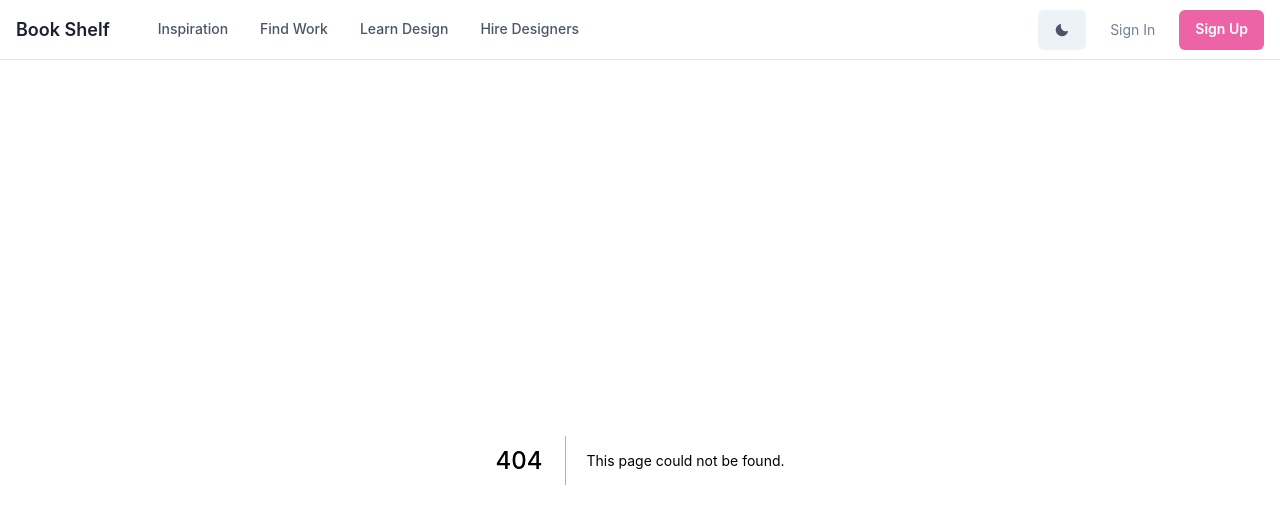
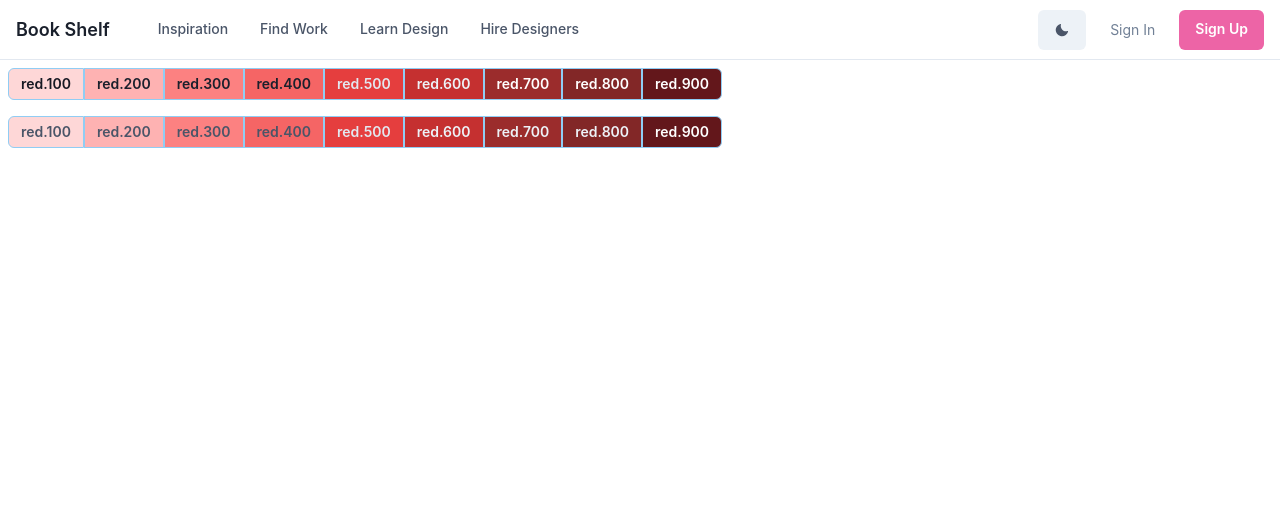
Before and after one commit to no-yan/bookshelf, a Next.js app: page /sandbox in a window 1280 px wide. Before the commit this address had no page. Shown: the top 508 px of the page. Built offline with nearby package versions, Linux system fonts and the light colour scheme.

Commit message:
button version

```diff
--- /dev/null
+++ b/components/ColorButton.tsx
@@ -0,0 +1,99 @@
+import { Flex, HStack } from '@chakra-ui/layout';
+import { Button, chakra } from '@chakra-ui/react';
+import React from 'react';
+
+export const ColorBox = () => {
+    const menu = [
+        'red.100',
+        'red.200',
+        'red.300',
+        'red.400',
+        'red.500',
+        'red.600',
+        'red.700',
+        'red.800',
+        'red.900',
+    ];
+    const firstItem = 0;
+    const lastItem = menu.length - 1;
+    const textColor = [
+        'gray.900',
+        'gray.800',
+        'gray.800',
+        'gray.800',
+        'gray.200',
+        'gray.100',
+        // 'gray.200',
+        // 'gray.200',
+        'white',
+        'white',
+        'white',
+    ];
+    const textColorOff = [
+        'gray.600',
+        'gray.600',
+        'gray.600',
+        'gray.600',
+        'gray.200',
+        'gray.100',
+        'gray.100',
+        'gray.100',
+        'white',
+    ];
+    return (
+        <>
+            <Flex p="2">
+                {menu.map((item, index) => (
+                    // <chakra.button
+                    //     bg="green.100"
+                    //     border="1px"
+                    //     borderColor="blue.200"
+                    //     borderStartRadius={index === 0 ? 'md' : 'unset'}
+                    //     borderEndRadius={index === menu.length ? 'md' : 'unset'}
+                    //     key={item}
+                    // >
+                    //     {item}
+                    // </chakra.button>
+                    <Button
+                        size="sm"
+                        bg={item}
+                        textColor={textColor[index]}
+                        border="1px"
+                        borderColor="blue.200"
+                        borderStartRadius={index === firstItem ? 'md' : 'unset'}
+                        borderEndRadius={index === lastItem ? 'md' : 'unset'}
+                        key={item}
+                    >
+                        {item}
+                    </Button>
+                ))}
+            </Flex>
+            <Flex p="2">
+                {menu.map((item, index) => (
+                    // <chakra.button
+                    //     bg="green.100"
+                    //     border="1px"
+                    //     borderColor="blue.200"
+                    //     borderStartRadius={index === 0 ? 'md' : 'unset'}
+                    //     borderEndRadius={index === menu.length ? 'md' : 'unset'}
+                    //     key={item}
+                    // >
+                    //     {item}
+                    // </chakra.button>
+                    <Button
+                        size="sm"
+                        bg={item}
+                        textColor={textColorOff[index]}
+                        border="1px"
+                        borderColor="blue.200"
+                        borderStartRadius={index === firstItem ? 'md' : 'unset'}
+                        borderEndRadius={index === lastItem ? 'md' : 'unset'}
+                        key={item}
+                    >
+                        {item}
+                    </Button>
+                ))}
+            </Flex>
+        </>
+    );
+};
--- /dev/null
+++ b/pages/sandbox.tsx
@@ -0,0 +1,12 @@
+import React from 'react';
+import { ColorBox } from '../components/ColorButton';
+
+const Sandbox = () => {
+    return (
+        <>
+            <ColorBox />
+        </>
+    );
+};
+
+export default Sandbox;
```
Also changed, not shown: 1 other file (tests, documents, lock files or other folders).
